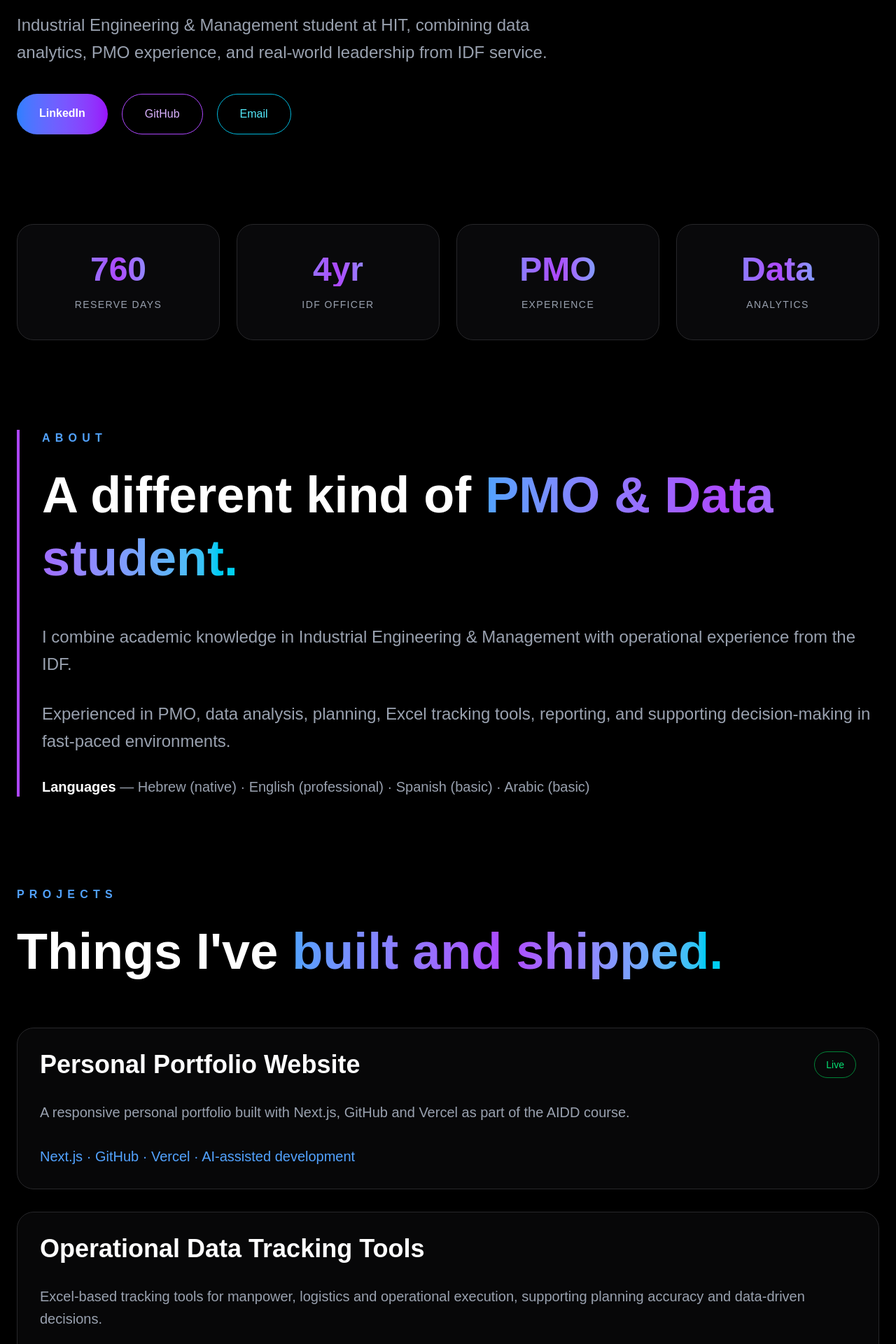
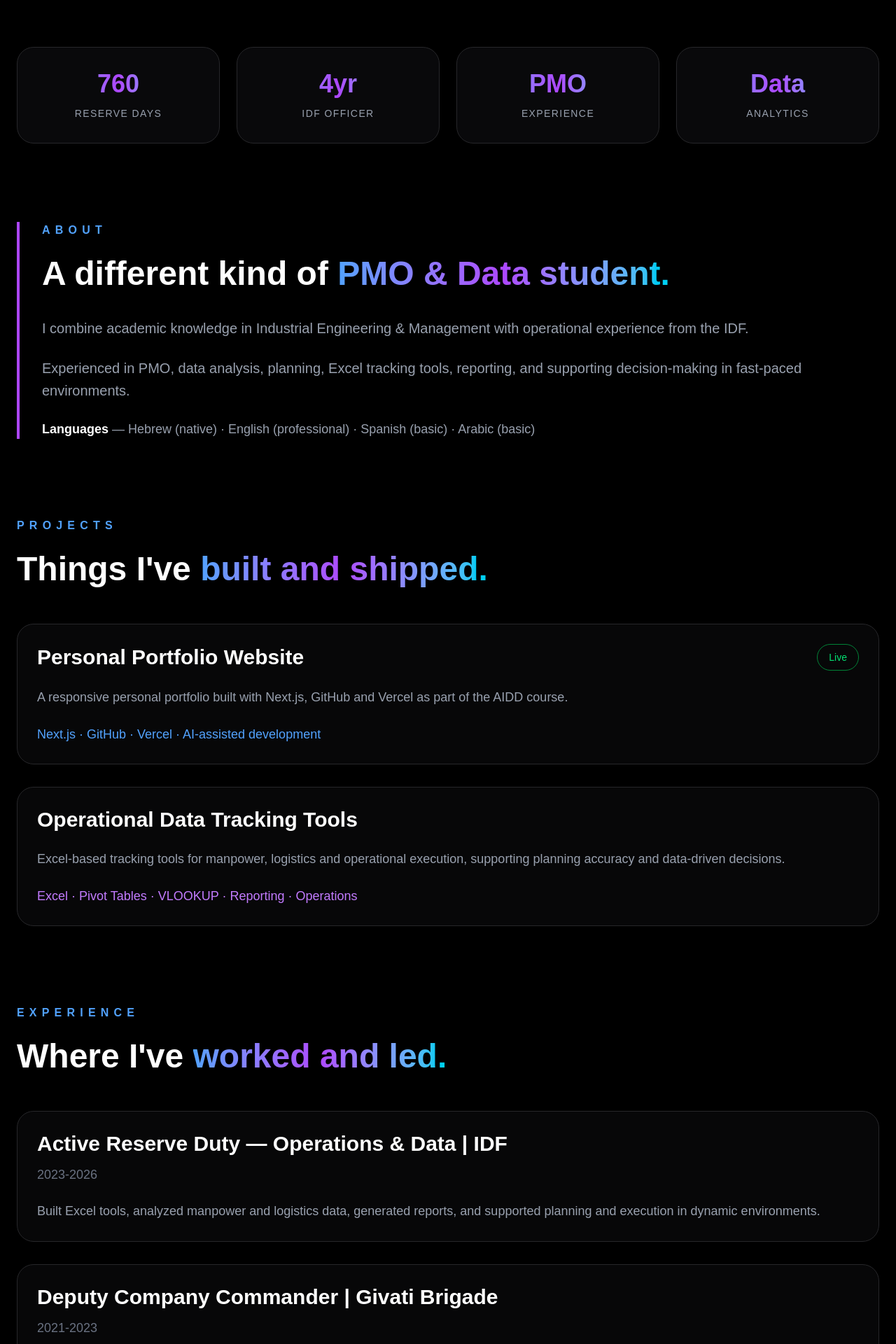
Before and after one commit to oridavid-web/aidd-ai-project, a Next.js app: page / in a window 1280 px wide. Shown: the part 620-2540 px from the top of the page at 70% size. Built offline with nearby package versions, Linux system fonts and the light colour scheme.

Commit message:
restore design with smaller text

```diff
--- a/app/page.tsx
+++ b/app/page.tsx
@@ -16,16 +16,14 @@ export default function Home() {
     try {
       const res = await fetch("/api/chat", {
         method: "POST",
-        headers: {
-          "Content-Type": "application/json",
-        },
+        headers: { "Content-Type": "application/json" },
         body: JSON.stringify({ message: input }),
       });
 
       const data = await res.json();
       setReply(data.reply || "Something went wrong. Please try again.");
     } catch {
-      setReply("AI is currently unavailable. Please try again later.");
+      setReply("AI is currently unavailable.");
     }
 
     setLoading(false);
@@ -35,7 +33,7 @@ export default function Home() {
     "bg-gradient-to-r from-blue-400 via-purple-500 to-cyan-400 bg-clip-text text-transparent";
 
   const card =
-    "rounded-3xl border border-zinc-800 bg-zinc-950/80 p-8 hover:border-purple-500 hover:scale-[1.02] transition duration-300";
+    "rounded-3xl border border-zinc-800 bg-zinc-950/80 p-7 hover:border-purple-500 hover:scale-[1.02] transition duration-300";
 
   return (
     <main className="min-h-screen bg-black text-white px-6 py-8 overflow-hidden">
@@ -47,7 +45,7 @@ export default function Home() {
         .fade-up { animation: fadeUp 0.8s ease forwards; }
       `}</style>
 
-      <nav className="max-w-7xl mx-auto flex justify-between items-center mb-32 fade-up">
+      <nav className="max-w-7xl mx-auto flex justify-between items-center mb-24 fade-up">
         <div className={`text-2xl font-extrabold ${gradientText}`}>OD</div>
 
         <div className="hidden md:flex gap-8 text-gray-400 text-base">
@@ -60,27 +58,27 @@ export default function Home() {
         </div>
       </nav>
 
-      <section className="max-w-7xl mx-auto mb-32 fade-up">
-        <p className="text-blue-400 font-bold tracking-[0.45em] mb-12 text-lg">
+      <section className="max-w-7xl mx-auto mb-28 fade-up">
+        <p className="text-blue-400 font-bold tracking-[0.45em] mb-8 text-base">
           PORTFOLIO
         </p>
 
-        <h1 className="text-7xl md:text-9xl font-extrabold leading-tight">
+        <h1 className="text-5xl md:text-7xl font-extrabold leading-tight">
           Ori David
           <br />
           <span className={gradientText}>PMO & Data driven.</span>
         </h1>
 
-        <p className="text-gray-400 text-2xl mt-12 max-w-3xl leading-relaxed">
+        <p className="text-gray-400 text-xl mt-8 max-w-3xl leading-relaxed">
           Industrial Engineering & Management student at HIT, combining data
           analytics, PMO experience, and real-world leadership from IDF service.
         </p>
 
-        <div className="flex flex-wrap gap-5 mt-10">
+        <div className="flex flex-wrap gap-5 mt-8">
           <a
             href="https://www.linkedin.com/in/oridavid5"
             target="_blank"
-            className="px-8 py-4 rounded-full bg-gradient-to-r from-blue-500 to-purple-600 font-bold hover:scale-105 transition"
+            className="px-7 py-3 rounded-full bg-gradient-to-r from-blue-500 to-purple-600 font-bold hover:scale-105 transition"
           >
             LinkedIn
           </a>
@@ -88,21 +86,21 @@ export default function Home() {
           <a
             href="https://github.com/oridavid-web"
             target="_blank"
-            className="px-8 py-4 rounded-full border border-purple-500 text-purple-300 hover:bg-purple-500 hover:text-white hover:scale-105 transition"
+            className="px-7 py-3 rounded-full border border-purple-500 text-purple-300 hover:bg-purple-500 hover:text-white hover:scale-105 transition"
           >
             GitHub
           </a>
 
           <a
             href="mailto:Oriri8000@gmail.com"
-            className="px-8 py-4 rounded-full border border-cyan-500 text-cyan-300 hover:bg-cyan-500 hover:text-black hover:scale-105 transition"
+            className="px-7 py-3 rounded-full border border-cyan-500 text-cyan-300 hover:bg-cyan-500 hover:text-black hover:scale-105 transition"
           >
             Email
           </a>
         </div>
       </section>
 
-      <section className="max-w-7xl mx-auto mb-32">
+      <section className="max-w-7xl mx-auto mb-28">
         <div className="grid grid-cols-2 md:grid-cols-4 gap-6">
           {[
             ["760", "Reserve Days"],
@@ -112,10 +110,10 @@ export default function Home() {
           ].map(([num, label]) => (
             <div
               key={label}
-              className="rounded-3xl border border-zinc-800 bg-zinc-950 p-10 text-center hover:border-purple-500 hover:scale-105 transition"
+              className="rounded-3xl border border-zinc-800 bg-zinc-950 p-8 text-center hover:border-purple-500 hover:scale-105 transition"
             >
-              <p className={`text-5xl font-extrabold ${gradientText}`}>{num}</p>
-              <p className="text-gray-400 mt-4 tracking-widest text-sm uppercase">
+              <p className={`text-4xl font-extrabold ${gradientText}`}>{num}</p>
+              <p className="text-gray-400 mt-3 tracking-widest text-sm uppercase">
                 {label}
               </p>
             </div>
@@ -125,85 +123,85 @@ export default function Home() {
 
       <section
         id="about"
-        className="max-w-7xl mx-auto mb-32 border-l-4 border-purple-500 pl-8"
+        className="max-w-7xl mx-auto mb-28 border-l-4 border-purple-500 pl-8"
       >
-        <p className="text-blue-400 font-bold tracking-[0.45em] mb-6">
+        <p className="text-blue-400 font-bold tracking-[0.45em] mb-5">
           ABOUT
         </p>
 
-        <h2 className="text-5xl md:text-7xl font-extrabold mb-12 leading-tight">
+        <h2 className="text-4xl md:text-5xl font-extrabold mb-8 leading-tight">
           A different kind of{" "}
           <span className={gradientText}>PMO & Data student.</span>
         </h2>
 
-        <p className="text-gray-400 text-2xl leading-relaxed mb-8">
+        <p className="text-gray-400 text-xl leading-relaxed mb-6">
           I combine academic knowledge in Industrial Engineering & Management
           with operational experience from the IDF.
         </p>
 
-        <p className="text-gray-400 text-2xl leading-relaxed mb-8">
+        <p className="text-gray-400 text-xl leading-relaxed mb-6">
           Experienced in PMO, data analysis, planning, Excel tracking tools,
           reporting, and supporting decision-making in fast-paced environments.
         </p>
 
-        <p className="text-gray-400 text-xl">
+        <p className="text-gray-400 text-lg">
           <b className="text-white">Languages</b> — Hebrew (native) · English
           (professional) · Spanish (basic) · Arabic (basic)
         </p>
       </section>
 
-      <section id="projects" className="max-w-7xl mx-auto mb-32">
-        <p className="text-blue-400 font-bold tracking-[0.45em] mb-6">
+      <section id="projects" className="max-w-7xl mx-auto mb-28">
+        <p className="text-blue-400 font-bold tracking-[0.45em] mb-5">
           PROJECTS
         </p>
 
-        <h2 className="text-5xl md:text-7xl font-extrabold mb-16 leading-tight">
-          Things I've <span className={gradientText}>built and shipped.</span>
+        <h2 className="text-4xl md:text-5xl font-extrabold mb-12 leading-tight">
+          Things {"I've"} <span className={gradientText}>built and shipped.</span>
         </h2>
 
         <div className="grid gap-8">
           <div className={`${card} border-purple-900`}>
-            <div className="flex justify-between items-center mb-8 gap-4">
-              <h3 className="text-4xl font-bold">Personal Portfolio Website</h3>
+            <div className="flex justify-between items-center mb-6 gap-4">
+              <h3 className="text-3xl font-bold">Personal Portfolio Website</h3>
               <span className="text-green-400 border border-green-700 px-4 py-2 rounded-full text-sm">
                 Live
               </span>
             </div>
 
-            <p className="text-gray-400 text-xl leading-relaxed">
+            <p className="text-gray-400 text-lg leading-relaxed">
               A responsive personal portfolio built with Next.js, GitHub and
               Vercel as part of the AIDD course.
             </p>
 
-            <p className="text-blue-400 text-xl mt-8">
+            <p className="text-blue-400 text-lg mt-6">
               Next.js · GitHub · Vercel · AI-assisted development
             </p>
           </div>
 
           <div className={card}>
-            <h3 className="text-4xl font-bold mb-8">
+            <h3 className="text-3xl font-bold mb-6">
               Operational Data Tracking Tools
             </h3>
 
-            <p className="text-gray-400 text-xl leading-relaxed">
+            <p className="text-gray-400 text-lg leading-relaxed">
               Excel-based tracking tools for manpower, logistics and operational
               execution, supporting planning accuracy and data-driven decisions.
             </p>
 
-            <p className="text-purple-400 text-xl mt-8">
+            <p className="text-purple-400 text-lg mt-6">
               Excel · Pivot Tables · VLOOKUP · Reporting · Operations
             </p>
           </div>
         </div>
       </section>
 
-      <section id="experience" className="max-w-7xl mx-auto mb-32">
-        <p className="text-blue-400 font-bold tracking-[0.45em] mb-6">
+      <section id="experience" className="max-w-7xl mx-auto mb-28">
+        <p className="text-blue-400 font-bold tracking-[0.45em] mb-5">
           EXPERIENCE
         </p>
 
-        <h2 className="text-5xl md:text-7xl font-extrabold mb-16 leading-tight">
-          Where I've <span className={gradientText}>worked and led.</span>
+        <h2 className="text-4xl md:text-5xl font-extrabold mb-12 leading-tight">
+          Where {"I've"} <span className={gradientText}>worked and led.</span>
         </h2>
 
         <div className="grid gap-8">
@@ -228,9 +226,9 @@ export default function Home() {
               key={title}
               className={`${card} ${index === 1 ? "border-purple-700" : ""}`}
             >
-              <h3 className="text-4xl font-bold">{title}</h3>
-              <p className="text-gray-500 text-xl mt-4">{years}</p>
-              <p className="text-gray-400 text-xl mt-8 leading-relaxed">
+              <h3 className="text-3xl font-bold">{title}</h3>
+              <p className="text-gray-500 text-lg mt-3">{years}</p>
+              <p className="text-gray-400 text-lg mt-6 leading-relaxed">
                 {description}
               </p>
             </div>
@@ -238,87 +236,87 @@ export default function Home() {
         </div>
       </section>
 
-      <section id="education" className="max-w-7xl mx-auto mb-32">
-        <p className="text-blue-400 font-bold tracking-[0.45em] mb-6">
+      <section id="education" className="max-w-7xl mx-auto mb-28">
+        <p className="text-blue-400 font-bold tracking-[0.45em] mb-5">
           EDUCATION
         </p>
 
-        <h2 className="text-5xl md:text-7xl font-extrabold mb-16 leading-tight">
+        <h2 className="text-4xl md:text-5xl font-extrabold mb-12 leading-tight">
           Credentials & <span className={gradientText}>achievements.</span>
         </h2>
 
         <div className={`${card} mb-8`}>
-          <h3 className="text-4xl font-bold">
+          <h3 className="text-3xl font-bold">
             B.Sc. Industrial Engineering & Management
           </h3>
-          <p className="text-gray-400 text-xl mt-6">
+          <p className="text-gray-400 text-lg mt-5">
             HIT — Holon Institute of Technology
           </p>
-          <p className="text-blue-400 text-xl mt-6">GPA: 88 · Expected 2027</p>
+          <p className="text-blue-400 text-lg mt-5">GPA: 88 · Expected 2027</p>
         </div>
 
         <div className={card}>
-          <h3 className="text-4xl font-bold">AI-Driven Development Course</h3>
-          <p className="text-gray-400 text-xl mt-6">
+          <h3 className="text-3xl font-bold">AI-Driven Development Course</h3>
+          <p className="text-gray-400 text-lg mt-5">
             Focused on AI tools, workflow automation and process efficiency.
           </p>
         </div>
       </section>
 
-      <section id="ai" className="max-w-7xl mx-auto mb-32">
-        <p className="text-blue-400 font-bold tracking-[0.45em] mb-6">
+      <section id="ai" className="max-w-7xl mx-auto mb-28">
+        <p className="text-blue-400 font-bold tracking-[0.45em] mb-5">
           ASK THE AI
         </p>
 
-        <h2 className="text-5xl md:text-7xl font-extrabold mb-10 leading-tight">
+        <h2 className="text-4xl md:text-5xl font-extrabold mb-8 leading-tight">
           Curious about <span className={gradientText}>Ori?</span>
         </h2>
 
-        <p className="text-gray-400 text-xl mb-12 max-w-4xl leading-relaxed">
+        <p className="text-gray-400 text-lg mb-10 max-w-4xl leading-relaxed">
           An AI assistant trained on my profile. Ask about my experience,
           projects, or anything you would ask in an interview.
         </p>
 
-        <div className="border border-zinc-800 rounded-3xl bg-zinc-950 p-10 hover:border-purple-500 transition">
-          <div className="flex justify-between items-center mb-10">
+        <div className="border border-zinc-800 rounded-3xl bg-zinc-950 p-8 hover:border-purple-500 transition">
+          <div className="flex justify-between items-center mb-8">
             <div className="flex items-center gap-3">
               <span className="w-3 h-3 bg-green-500 rounded-full"></span>
-              <p className="font-bold text-xl">Ori's AI</p>
+              <p className="font-bold text-lg">{"Ori's AI"}</p>
             </div>
-            <p className="text-gray-500 text-lg">Powered by OpenAI</p>
+            <p className="text-gray-500 text-base">Powered by OpenAI</p>
           </div>
 
-          <div className="min-h-64 border-y border-zinc-800 flex items-center justify-center text-center py-12">
+          <div className="min-h-56 border-y border-zinc-800 flex items-center justify-center text-center py-10">
             {!reply && !loading && (
               <div>
-                <div className="w-20 h-20 rounded-full bg-gradient-to-r from-blue-500 to-purple-600 flex items-center justify-center mx-auto mb-6 text-3xl">
+                <div className="w-16 h-16 rounded-full bg-gradient-to-r from-blue-500 to-purple-600 flex items-center justify-center mx-auto mb-5 text-2xl">
                   ✨
                 </div>
-                <p className="text-gray-400 text-xl">Ask me anything about Ori.</p>
+                <p className="text-gray-400 text-lg">Ask me anything about Ori.</p>
               </div>
             )}
 
-            {loading && <p className="text-gray-400 text-xl">Thinking...</p>}
+            {loading && <p className="text-gray-400 text-lg">Thinking...</p>}
 
             {reply && (
-              <p className="text-gray-300 text-xl leading-relaxed max-w-4xl">
+              <p className="text-gray-300 text-lg leading-relaxed max-w-4xl">
                 {reply}
               </p>
             )}
           </div>
 
-          <div className="flex gap-4 mt-10">
+          <div className="flex gap-4 mt-8">
             <input
               value={input}
               onChange={(e) => setInput(e.target.value)}
               placeholder="Ask about Ori..."
-              className="flex-1 bg-black border border-zinc-800 rounded-full px-6 py-4 text-lg outline-none focus:border-purple-500 transition"
+              className="flex-1 bg-black border border-zinc-800 rounded-full px-6 py-4 text-base outline-none focus:border-purple-500 transition"
             />
 
             <button
               onClick={askAI}
               disabled={loading}
-              className="px-8 py-4 rounded-full bg-gradient-to-r from-blue-500 to-purple-600 font-bold hover:scale-105 transition disabled:opacity-50"
+              className="px-7 py-4 rounded-full bg-gradient-to-r from-blue-500 to-purple-600 font-bold hover:scale-105 transition disabled:opacity-50"
             >
               ➤
             </button>
@@ -327,21 +325,21 @@ export default function Home() {
       </section>
 
       <section id="contact" className="max-w-7xl mx-auto text-center pb-24">
-        <p className="text-blue-400 font-bold tracking-[0.45em] mb-6">
+        <p className="text-blue-400 font-bold tracking-[0.45em] mb-5">
           CONTACT
         </p>
 
-        <h2 className="text-5xl md:text-7xl font-extrabold mb-8">
+        <h2 className="text-4xl md:text-5xl font-extrabold mb-7">
           {"Let's connect."}
         </h2>
 
-        <p className="text-gray-400 text-xl mb-10">
+        <p className="text-gray-400 text-lg mb-8">
           Open to student roles in PMO, Data, BI, AI, Operations and Analytics.
         </p>
 
         <a
           href="mailto:Oriri8000@gmail.com"
-          className="px-10 py-5 rounded-full bg-gradient-to-r from-blue-500 via-purple-600 to-cyan-500 font-bold hover:scale-105 transition inline-block"
+          className="px-9 py-4 rounded-full bg-gradient-to-r from-blue-500 via-purple-600 to-cyan-500 font-bold hover:scale-105 transition inline-block"
         >
           Contact Me
         </a>
```
